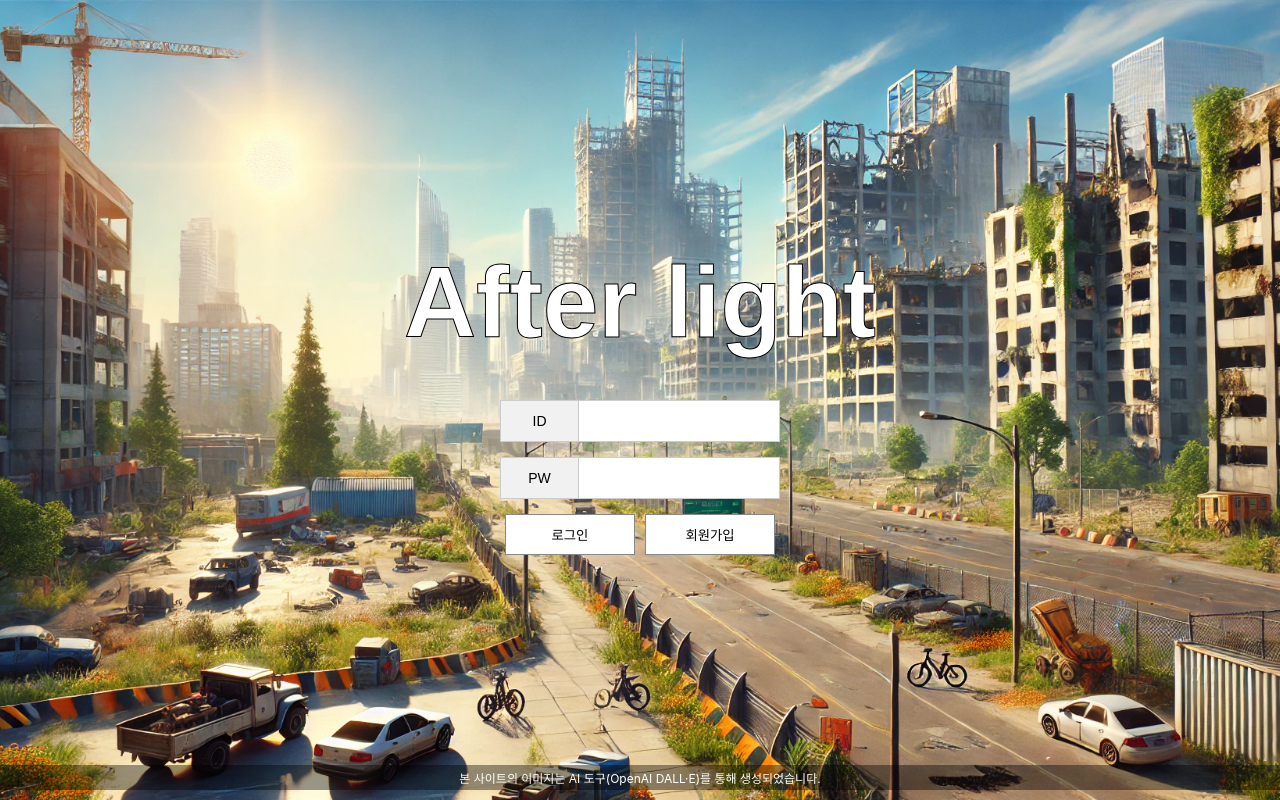
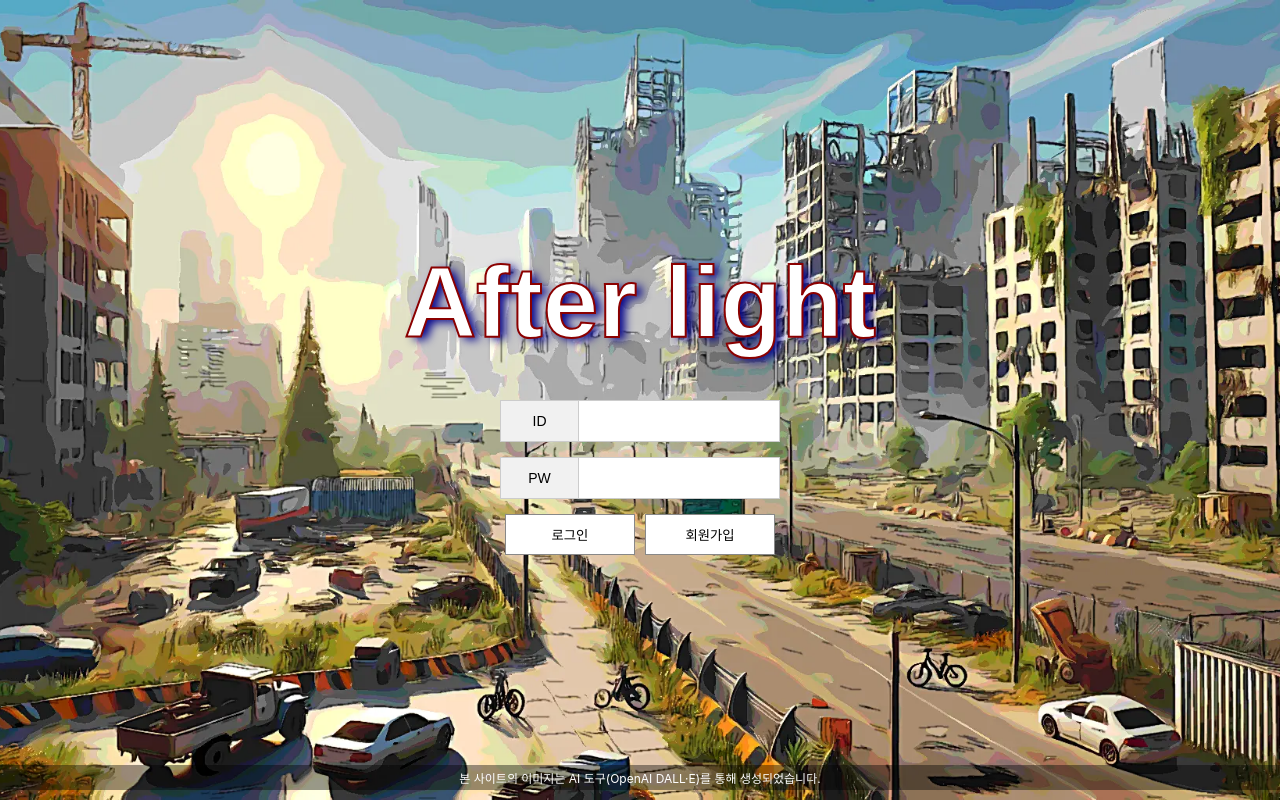
Before and after one commit to hyeon404/project-arena, a React (Create React App) app in the folder client/: page / in a window 1280 px wide. Built offline with nearby package versions, Linux system fonts and the light colour scheme.

Commit message:
feat: 이미지 변경, 타이틀 잘 안보여서 윤곽 수정

```diff
--- a/client/src/App.js
+++ b/client/src/App.js
@@ -4,7 +4,7 @@ import './App.css';
 
 function App() {
     const [currentView, setCurrentView] = useState('auth');
-    const backgroundImageUrl = '/assets/background.webp'; // public 폴더 기준 경로
+    const backgroundImageUrl = '/assets/background.webp';
 
     return (
         <div className="App">
--- a/client/src/components/auth/AuthView.module.css
+++ b/client/src/components/auth/AuthView.module.css
@@ -10,9 +10,10 @@
 .title {
     font-size: 100px;
     font-weight: bold ;
-    -webkit-text-stroke: 1px black;
+    -webkit-text-stroke: 2px darkred;
     color: white;
     margin-bottom: 40px;
+    text-shadow: 6px 3px 10px darkblue;
 }
 
 .form {
```
Also changed, not shown: client/public/assets/background.webp.
